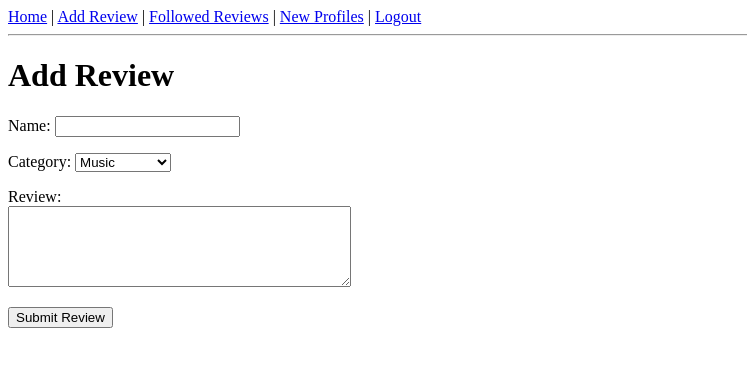
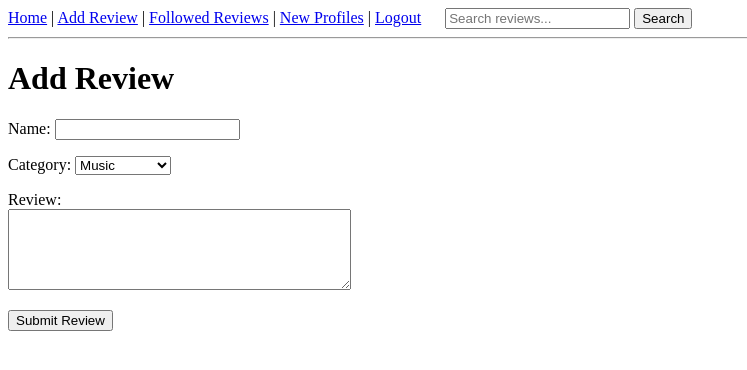
Before and after one commit to Yahimoh/FreeTimed, a Flask app: page /review/add in a window 1280 px wide. Shown: the top 370 px of the page, without its empty margins (0-747 px from the left). Run offline with Flask 3, Linux system fonts and the light colour scheme; a user stored in the database is signed in.

Commit message:
Added a simple search feature for reviews

```diff
--- a/app.py
+++ b/app.py
@@ -236,5 +236,22 @@ def new_profiles():
 
     return render_template('new_profiles.html', profiles=profiles)
 
+@app.route('/search', methods=['GET'])
+def search():
+    query = request.args.get('query', '')
+    if not query:
+        return redirect(url_for('index'))
+
+    db = get_db()
+    reviews = db.execute("""
+        SELECT reviews.*, users.username
+        FROM reviews
+        LEFT JOIN users ON reviews.user_id = users.id
+        WHERE reviews.item_name LIKE ? OR reviews.review_text LIKE ? OR reviews.category LIKE ?
+        ORDER BY reviews.id DESC
+    """, (f'%{query}%', f'%{query}%', f'%{query}%')).fetchall()
+
+    return render_template('search_results.html', reviews=reviews, query=query)
+
 if __name__ == '__main__':
     app.run(debug=True)
--- a/templates/base.html
+++ b/templates/base.html
@@ -24,6 +24,10 @@
       {% else %}
         | <a href="{{ url_for('login') }}">Login</a> | <a href="{{ url_for('register') }}">Register</a>
       {% endif %}
+      <form action="{{ url_for('search') }}" method="get" style="display: inline-block; margin-left: 20px;">
+        <input type="text" name="query" placeholder="Search reviews..." required>
+        <button type="submit">Search</button>
+      </form>
     </nav>
     <hr>
     {% block content %}{% endblock %}
```
Also changed, not shown: templates/search_results.html (added, +28 -0 lines).
